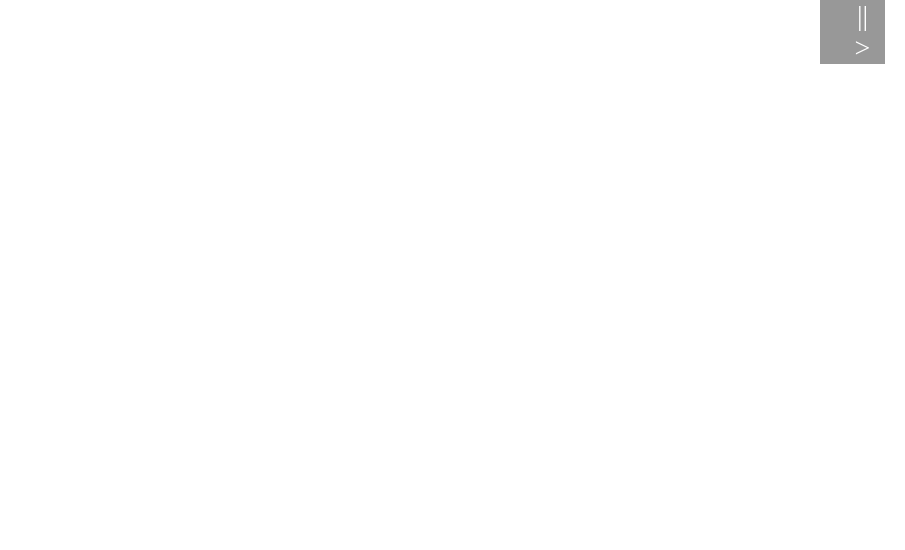
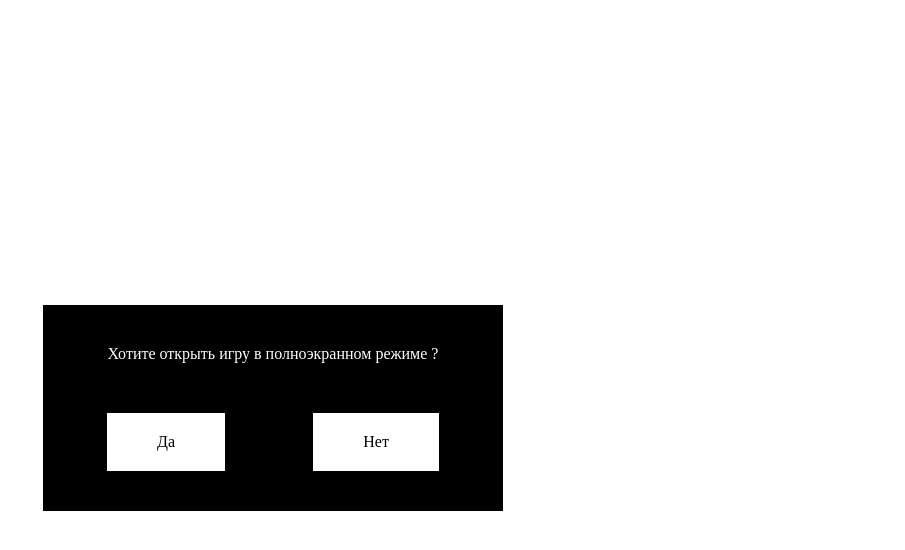
Before and after one commit to WILPKron/Arkanoid, a plain HTML site: page index.html in a window 1280 px wide. Shown: the whole page, without its empty margins (375-1280 px from the left). Drawn offline with Linux system fonts and the light colour scheme.

Commit message:
Update index.html

```diff
--- a/index.html
+++ b/index.html
@@ -4,15 +4,29 @@
         <script src="script.js"></script>
     </head>
     <body>
-        <main>
-            <div class="game_block">
+        <div class="popup">
+            <div class="contaner">
+                <div class="title">Хотите открыть игру в полноэкранном режиме ?</div>
+                <div class="bottom_contaner">
+                    <div class="bottom" id = "full">Да</div>
+                    <div class="bottom" id = "notfull">Нет</div>
+                </div>
+            </div>
+        </div>
+        <main style="display: none;">
+            <div class="game_block" id = 'game-block'>
                 <div class="pause" style="display: none">PAUSE</div>
-                <canvas id="game" width="640" height="360"></canvas>
+                <div class="copmlite_level" style="display: none">Level <span>1</span> complite</div>
+                <!--canvas id="game" width="1044" height="587"></canvas-->
+                <canvas id="game" width="1300" height="731"></canvas>
+                <div id="info_block">SCORE: <span id='score'>0</span> LEVEL: <span id="level">1</span> Live: <span id="live"></span></div>
+                <div class="panel">
+                    <div id="pause">&#10074;&#10074;</div>
+                    <div id="play">&#9658;</div>
+                    <div id='sound'>&#128265;</div>
+                </div>
             </div>
-            <div class="panel">
-                <div id="pause">||</div>
-                <div> > </div>
-            </div>
+
         </main>
     </body>
 </html>
```
